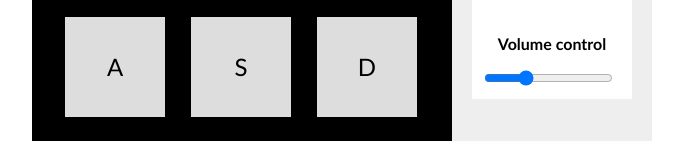
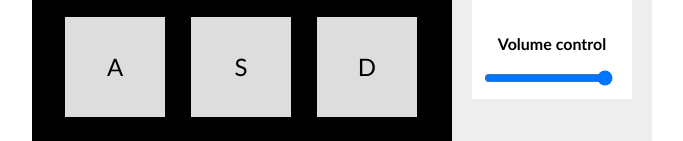
Before and after one commit to hajczek/drum-machine, a React (Create React App) app: page / in a window 1280 px wide. Shown: the part 282-423 px from the top of the page, without its empty margins (298-981 px from the left). Built offline with nearby package versions, Linux system fonts and the light colour scheme; the HTML template or start-up script is replaced by a standard one.

Commit message:
Added elements and status for volume control

```diff
--- a/src/App.js
+++ b/src/App.js
@@ -13,8 +13,12 @@ const soundsName = ["Q", "W", "E", "A", "S", "D", "Z", "X", "C"];
 const sounds = [s1, s2, s3, s4, s5, s6, s7, s8, s9];
 const pads = ["Pad 1", "Pad 2", "Pad 3", "Pad 4", "Pad 5", "Pad 6", "Pad 7", "Pad 8", "Pad 9"];
 // const charCodes = [81, 87, 69, 65, 83, 68, 90, 88, 67];
+const audio = document.querySelector('audio');
 
 class App extends Component {
+  state = {
+    value: 0.3
+  }
   componentDidMount(e) {
     // Listens for keydown event
     document.onkeydown = e => {
@@ -41,6 +45,13 @@ class App extends Component {
     textField.innerHTML = e.target.title;
   }
 
+  changeVolume = (e) => {
+    this.setState({
+      value: e.target.value
+    })
+    console.log(e.target.value);
+  }
+
   render() {
     return (
       <div className="App">
@@ -65,12 +76,12 @@ class App extends Component {
             })}
           </div>
           <div className="panel">
-            <h2> PANEL </h2>
+            <h2>PANEL</h2>
             <p className="display-text" id="text-field">
               Sound name
             </p>
             <h4>Volume control</h4>
-            <input type="range" name="volume" step="0.01" min="0" max="1" value="0.3"></input>
+            <input type="range" name="volume" step={0.01} min={0.0} max={0.1} value={this.state.value} onChange={this.changeVolume}></input>
           </div>
         </div>
       </div>
```
